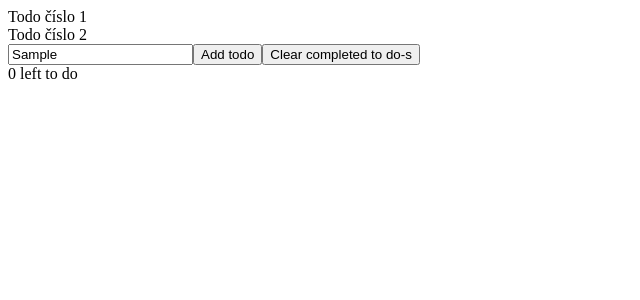
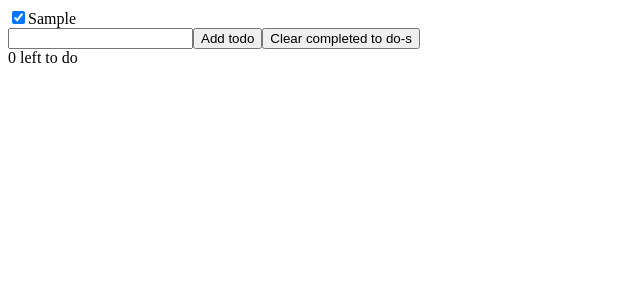
Before and after one commit to BranislavMateas/ProductivityApp, a React (Create React App) app: page / in a window 1280 px wide. Both pictures are taken after typing "Sample" into the empty fields and a click on the button "Add todo". Shown: the top 300 px of the page, without its empty margins (0-640 px from the left). Built offline with nearby package versions, Linux system fonts and the light colour scheme.

Commit message:
App can display new todos.

```diff
--- a/src/App.js
+++ b/src/App.js
@@ -1,13 +1,24 @@
-import React, { useState } from "react";
+import React, { useState, useRef } from "react";
 import TodoList from "./TodoList";
 
 function App() {
-  const [todosList, setTodos] = useState(["Todo číslo 1", "Todo číslo 2"]); // useState vracia array(2) - object destructuring - jedna polozka aktuálny stav, druhá bude pre funkciu, ktorá tento stav updatuje
+  const [todosList, setTodos] = useState([]); // useState vracia array(2) - object destructuring - jedna polozka aktuálny stav, druhá bude pre funkciu, ktorá tento stav updatuje
+  const todoContains = useRef()
+
+  function handleAddTodo(e){
+    const todoName = todoContains.current.value;
+    if (todoName === "") return ;
+    setTodos(prevTodos => {
+      return [...prevTodos, {id: 1, name: todoName, complete: true}]
+    })
+    todoContains.current.value = null;
+  }
+
   return (
     <>
       <TodoList todos={todosList} />
-      <input type="text"></input>
-      <button>Add todo</button>
+      <input ref={todoContains} type="text"></input>
+      <button onClick={handleAddTodo}>Add todo</button>
       <button>Clear completed to do-s</button>
       <div>0 left to do</div>
     </>
--- a/src/Todo.js
+++ b/src/Todo.js
@@ -2,6 +2,11 @@ import React from 'react'
 
 export default function Todo({exactTodo}) {
     return (
-        <div>{exactTodo}</div>
+        <div>
+            <label>
+                <input type="checkbox" checked="{exactTodo.complete}"></input>
+                {exactTodo.name}
+            </label>
+        </div>
     )
 }
--- a/src/TodoList.js
+++ b/src/TodoList.js
@@ -4,7 +4,7 @@ import Todo from "./Todo"
 export default function TodoList({todos}) {
   return (
     todos.map(todo => {
-      return <Todo key={todo} exactTodo={todo}/>
+      return <Todo key={todo.id} exactTodo={todo}/>
     })
   );
 }
```
